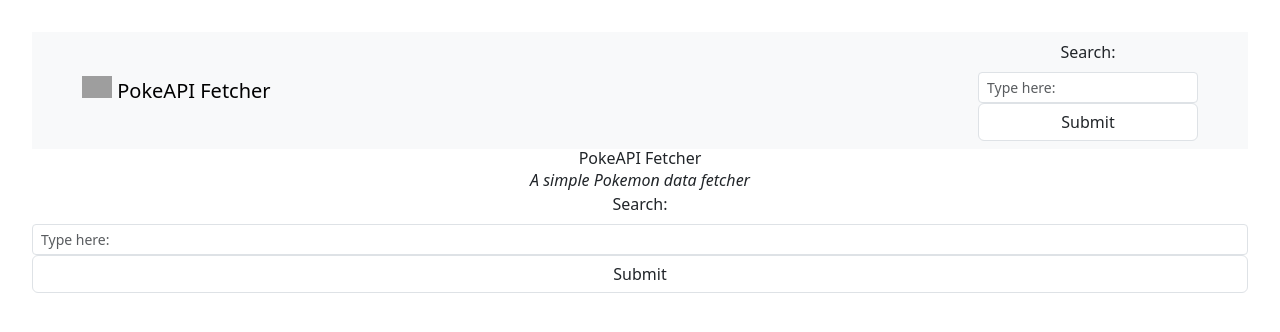
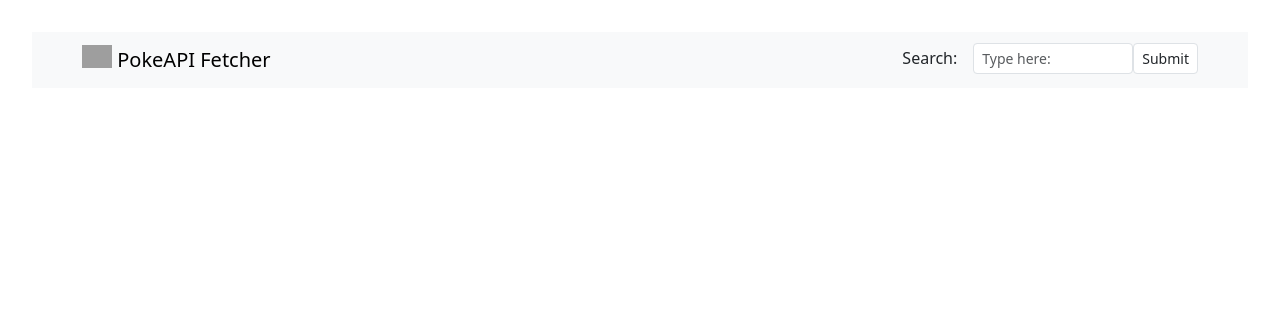
Before and after one commit to chiltom/pokemon-app, a React (Vite) app in the folder front-end/: page / in a window 1280 px wide. Shown: the top 332 px of the page. Built offline with nearby package versions, Linux system fonts and the light colour scheme; grey boxes are pictures that could not be loaded.

Commit message:
styled pokemon cards with pictures, names, and types

```diff
--- a/front-end/src/App.jsx
+++ b/front-end/src/App.jsx
@@ -51,11 +51,6 @@
           <PokeForm setPokeName={setPokeName} />
         </Container>
       </Navbar>
-      <div id='headerCont'>
-        <h1 className='headerText'>PokeAPI Fetcher</h1>
-        <p className='headerText'><em>A simple Pokemon data fetcher</em></p>
-      </div>
-      <PokeForm setPokeName={setPokeName} />
       <PokeCards pokemon={pokemon} />
     </>
   )
--- a/front-end/src/components/PokeCards.jsx
+++ b/front-end/src/components/PokeCards.jsx
@@ -1,4 +1,8 @@
 import PropTypes from 'prop-types';
+import Card from 'react-bootstrap/Card';
+import Container from 'react-bootstrap/Container';
+import Row from 'react-bootstrap/Row';
+import Col from 'react-bootstrap/Col';
 
 function PokeCards({ pokemon }) {
 
@@ -20,15 +24,23 @@
     }
 
     return (
-        <div id="outputCont">
-            {pokemon.map((mon, i) => (
-                <li key={i}>
-                    <h3>{toTitleCase(mon.name)}</h3>
-                    <p>{typeString(mon.types)}</p>
-                    <img src={mon.img} alt={`A picture of ${mon.name}`} />
-                </li>
-            ))}
-        </div>
+        <Container>
+            <Row xs={2} md={3} lg={4}>
+                {pokemon.map((mon, i) => (
+                    <Col key={i}>
+                        <Card style={{width: '18rem'}}>
+                            <Card.Img variant='top' src={mon.img} alt={`A picture of ${mon.name}`} />
+                            <Card.Body>
+                                <Card.Title>{`${toTitleCase(mon.name)}`}</Card.Title>
+                                <Card.Text>
+                                    {typeString(mon.types)}
+                                </Card.Text>
+                            </Card.Body>
+                        </Card>
+                    </Col>
+                ))}
+            </Row>
+        </Container>
     )
 }
 
--- a/front-end/src/components/PokeForm.jsx
+++ b/front-end/src/components/PokeForm.jsx
@@ -13,9 +13,10 @@
 
     return (
         <>
-            <Form>
-                <Form.Label htmlFor='inputQuery'>Search: </Form.Label>
+            <Form className='flex flex-row items-baseline'>
+                <Form.Label className="mr-4" htmlFor='inputQuery'>Search: </Form.Label>
                 <Form.Control
+                    className='w-40'
                     size='sm'
                     type='text'
                     id='inputQuery'
@@ -23,7 +24,7 @@
                     placeholder='Type here: '
                     onChange={e => setInput(e.target.value)}
                 />
-                <Form.Control type='submit' onClick={handleSubmit}/>
+                <Form.Control size='sm' type='submit' onClick={handleSubmit}/>
             </Form>
         </>
     )
```
